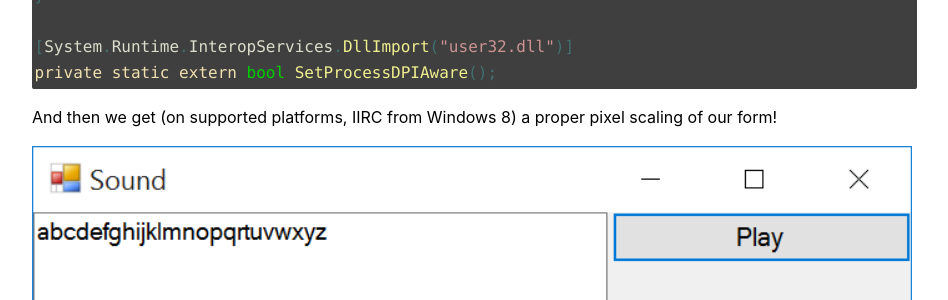
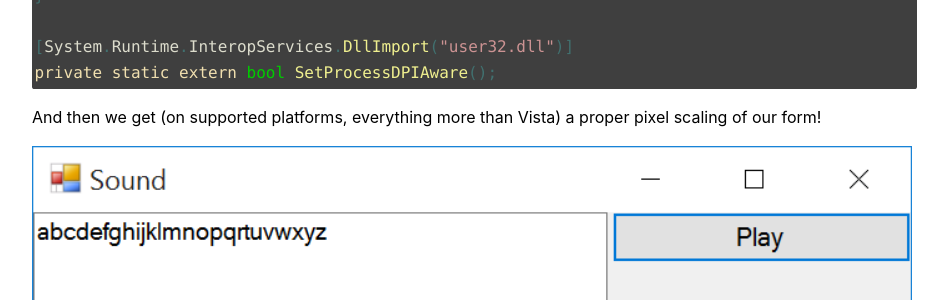
Before and after one commit to Haroenv/blog, a Jekyll site: the page built from _posts/2016-5-24-make-winform-sharp.md, in a window 1280 px wide. Shown: the part 1042-1342 px from the top of the page, without its empty margins (168-1116 px from the left). Built offline with Jekyll 4.4.1, drawn with Linux system fonts in a browser that asks for light colours; comment, search, counter and statistics services are not loaded.

Commit message:
code fencing

````diff
--- a/_posts/2016-5-24-make-winform-sharp.md
+++ b/_posts/2016-5-24-make-winform-sharp.md
@@ -14,18 +14,18 @@
 
 The reason of this is because by default the application won't take the dpi scaling in account and scale the pixels it expect to the physical pixels. To fix this, you have to go to `Program.cs`, which is in the same folder as the one you created your WinForm project in. By default it looks like this:
 
-{% highlight csharp %}
+```csharp
 [STAThread]
 static void Main() {
     Application.EnableVisualStyles();
     Application.SetCompatibleTextRenderingDefault(false);
     Application.Run(new Form1());
 }
-{% endhighlight %}
+```
 
 We'll change that to this:
 
-{% highlight csharp %}
+```csharp
 [STAThread]
 static void Main() {
     if (Environment.OSVersion.Version.Major >= 6) SetProcessDPIAware();
@@ -36,9 +36,9 @@
 
 [System.Runtime.InteropServices.DllImport("user32.dll")]
 private static extern bool SetProcessDPIAware();
-{% endhighlight %}
+```
 
-And then we get (on supported platforms, IIRC from Windows 8) a proper pixel scaling of our form!
+And then we get (on supported platforms, everything more than Vista) a proper pixel scaling of our form!
 
 <figure>
   <img src="/assets/winform-fixed.png" alt="a sharp WinForm">
````
